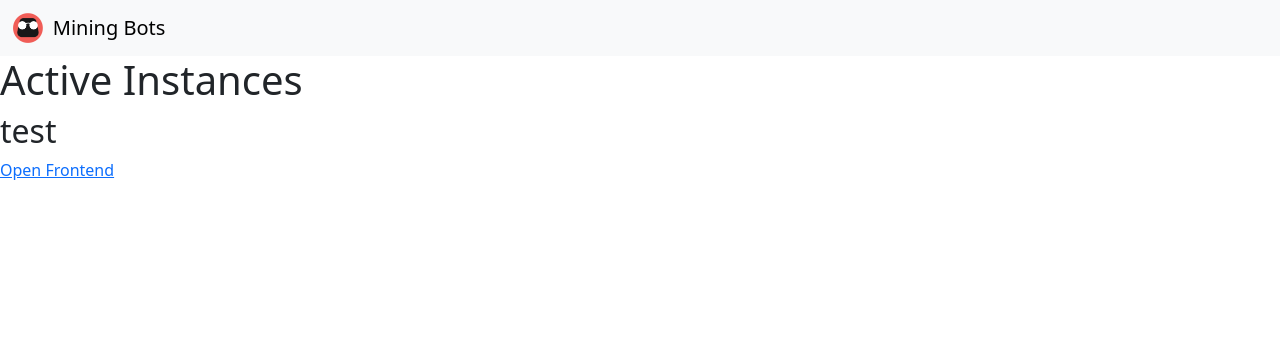
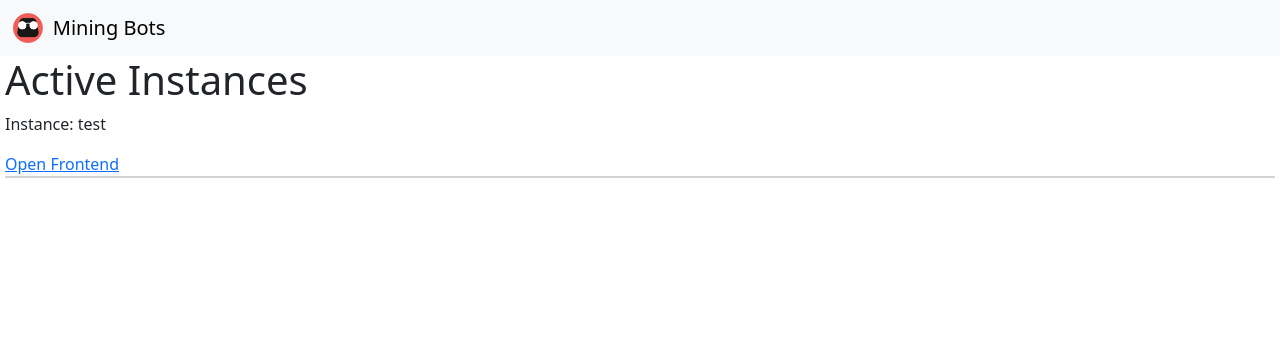
Before and after one commit to danielh13210/miningbots-coolify-manager, a Flask app: page / in a window 1280 px wide. Shown: the top 356 px of the page. Run offline with Flask 3, Linux system fonts and the light colour scheme.

Commit message:
UI changes

```diff
--- a/static/styles.css
+++ b/static/styles.css
@@ -6,3 +6,13 @@
   margin-right: 10px;
   height: 30px;
 }
+
+h1.title {
+  margin-left: 5px;
+}
+
+.instance-box {
+  border-bottom: 2px solid lightgray;
+  margin-left: 5px;
+  margin-right: 5px;
+}
--- a/templates/index.html
+++ b/templates/index.html
@@ -19,11 +19,13 @@
     <img src="/static/favicon.ico" class="navbar-brand-logo">
     <a class="navbar-brand" href="#">Mining Bots</a>
   </nav>
-  <h1>Active Instances</h1>
+  <h1 class="title">Active Instances</h1>
   {% if instances %}
     {% for instance in instances %}
-      <h2>{{instance}}</h2>
-      <a href="https://miningbots-fe.fried.tinkertofu.com/connect.html#{{instance}}" target="_blank">Open Frontend</a>
+      <div class="instance-box">
+        <p>Instance: {{instance}}</p>
+        <a href="https://miningbots-fe.fried.tinkertofu.com/connect.html#{{instance}}" target="_blank">Open Frontend</a>
+      </div>
     {% endfor %}
   {% else %}
     <h2>No active instances.</h2>
```
